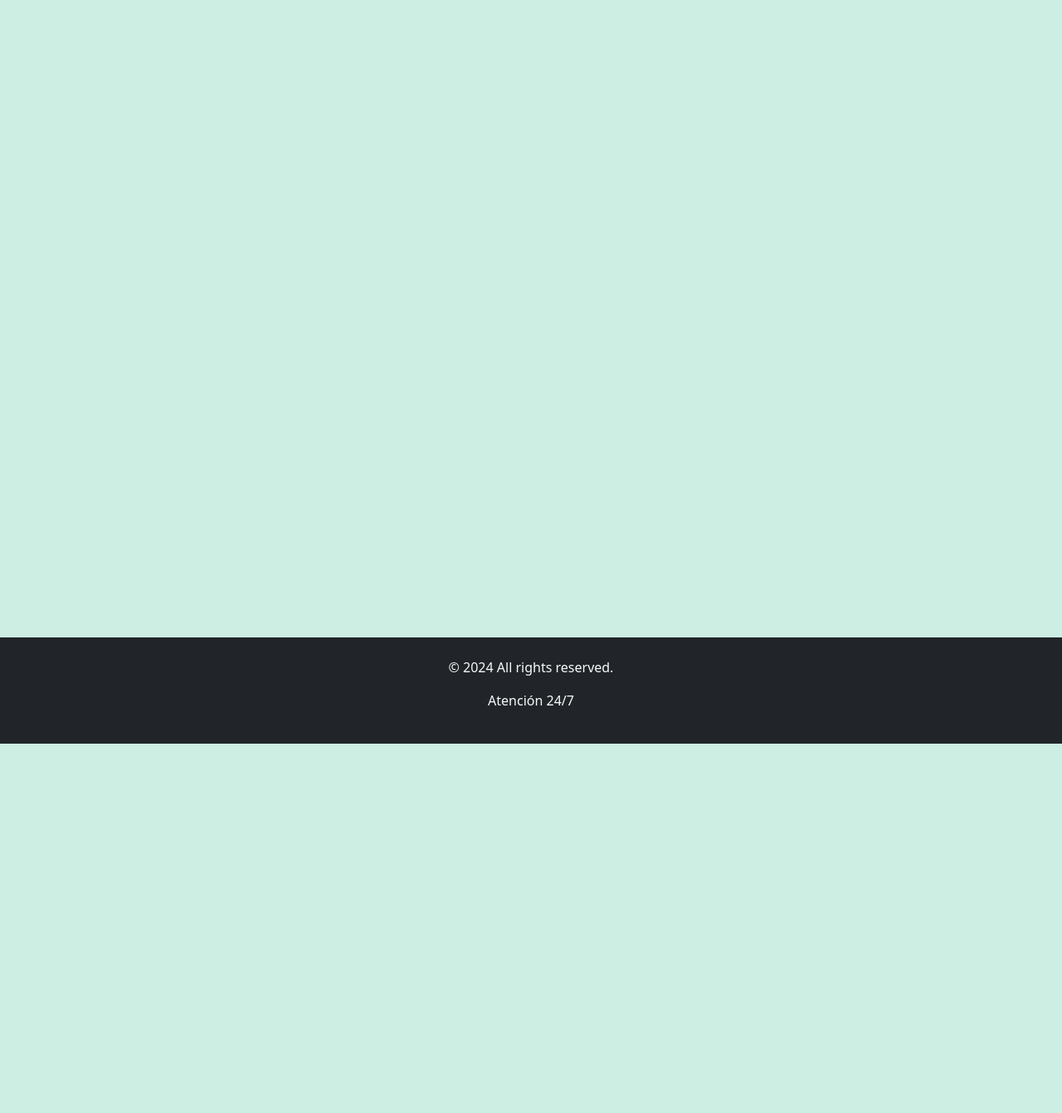
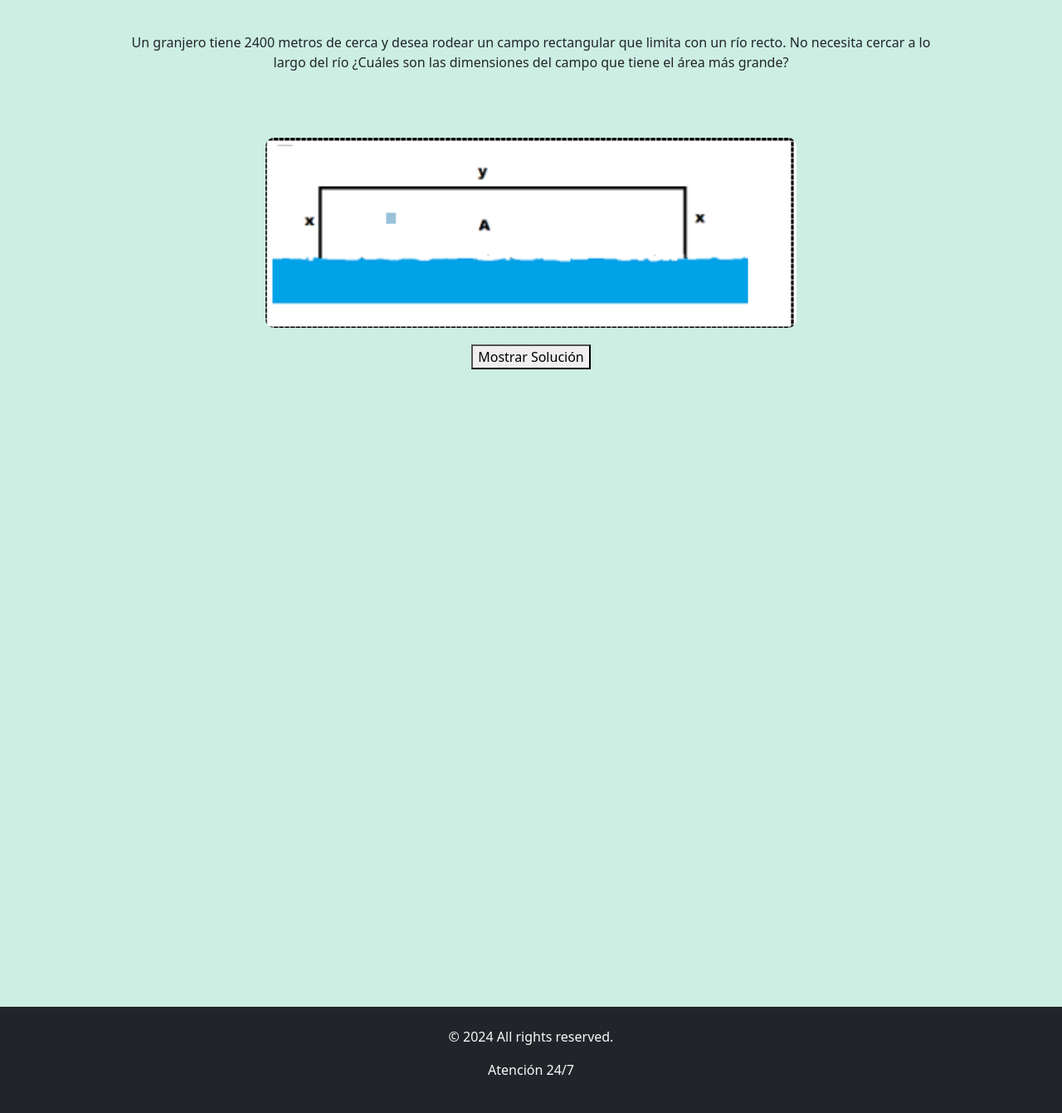
Before and after one commit to MiguelCastillo142/tech-math, a Django app: page /1/ in a window 1280 px wide. Shown: the part 86-1427 px from the top of the page at 83% size. Before the commit the page ends 982 px from the top, so only its background shows below. Run offline with Django 4.2, Linux system fonts and the light colour scheme.

Commit message:
ejercicio1

```diff
--- a/templates/base.html
+++ b/templates/base.html
@@ -47,6 +47,8 @@
     <p>&copy; 2024  All rights reserved.</p>
     <p>Atención 24/7</p>
 </footer>
+{% block script%}
+{% endblock %}
     <script src="https://cdn.jsdelivr.net/npm/bootstrap@5.3.2/dist/js/bootstrap.bundle.min.js"
         integrity="sha384-C6RzsynM9kWDrMNeT87bh95OGNyZPhcTNXj1NW7RuBCsyN/o0jlpcV8Qyq46cDfL"
         crossorigin="anonymous"></script>
--- a/templates/ejercicios/1.html
+++ b/templates/ejercicios/1.html
@@ -2,6 +2,41 @@
 {% load static %}
 {% block contenido %}
 <div style="position: relative; text-align: center; margin-bottom: 60%;">
+    <div class="container-fluid">
+        <div class="row">
+            <div class="col" style="margin-top: 3%; margin-bottom: 1%; margin-left: 10%; margin-right: 10%;">
+                <p>Un granjero tiene 2400 metros de cerca y desea rodear un campo rectangular que
+                    limita con un río recto. No necesita cercar a lo largo del río ¿Cuáles son las
+                    dimensiones del campo que tiene el área más grande?</p>
+            </div>
+        </div>
+    </div>
+    <div style="text-align: center;">
+        <img src="{% static 'img/1.png'%}" style="border-radius: 10px; width: 50%; height: auto; margin-left: auto; margin-right: auto; margin-top: 50px;">
+    </div>
 
+    <div id="solucion" style="display: none; text-align: center; margin-top: 20px;">
+        <p>La respuesta es...</p>
+        <p>Aquí va la solución detallada del ejercicio.</p>
+    </div>
+
+    <button id="boton-solucion" onclick="toggleSolucion()" style="margin-top: 20px;">Mostrar Solución</button>
+</div>
+{% block script%}
+<script>
+    function toggleSolucion() {
+        var solucion = document.getElementById('solucion');
+        var boton = document.getElementById('boton-solucion');
+
+        if (solucion.style.display === 'none') {
+            solucion.style.display = 'block';
+            boton.innerHTML = 'Cerrar Solución';
+        } else {
+            solucion.style.display = 'none';
+            boton.innerHTML = 'Mostrar Solución';
+        }
+    }
+</script>
+{% endblock %}
 </div>
 {% endblock %}
```
Also changed, not shown: static/img/1.PNG (added).
